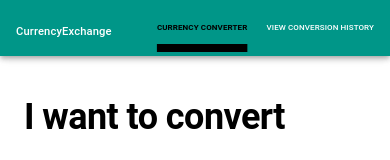
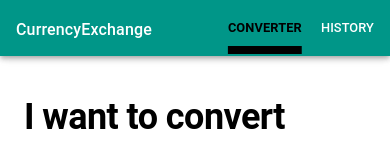
Before and after one commit to anualabi/currency-converter, a React (Create React App) app: page /currency-converter in a window 390 px wide. Shown: the top 160 px of the page. Built offline with nearby package versions, Linux system fonts and the light colour scheme; no server answers.

Commit message:
Make NavBar fully responsive

```diff
--- a/src/Project/NavBar/index.tsx
+++ b/src/Project/NavBar/index.tsx
@@ -7,17 +7,17 @@ const NavBar = () => {
     <Box sx={{ flexGrow: 1, mb: 12 }}>
       <StyledNavBar>
         <Toolbar>
-          <StyledTypography variant="h6" sx={{ flexGrow: 1 }}>
+          <StyledTypography variant="h6">
             <Link to="/">CurrencyExchange</Link>
           </StyledTypography>
           <StyledTypography variant="subtitle2">
             <NavLink to="/currency-converter">
-              <Box>Currency Converter</Box>
+              <span className="converter">Converter</span>
             </NavLink>
           </StyledTypography>
           <StyledTypography variant="subtitle2">
             <NavLink to="/conversion-history">
-              <Box>View Conversion History</Box>
+              <span className="history">History</span>
             </NavLink>
           </StyledTypography>
         </Toolbar>
--- a/src/Project/NavBar/styles.ts
+++ b/src/Project/NavBar/styles.ts
@@ -14,12 +14,14 @@ export const StyledTypography = styled(Typography, {})`
 
   &:first-of-type {
     margin-left: 0;
+    margin-right: auto;
 
     a {
+      font-size: 1.2rem;
       text-transform: capitalize;
 
-      @media (max-width: 768px) {
-        font-size: 0.7rem;
+      @media (max-width: 390px) {
+        font-size: 1rem;
       }
     }
   }
@@ -29,8 +31,24 @@ export const StyledTypography = styled(Typography, {})`
     text-decoration: none;
     text-transform: uppercase;
 
-    @media (max-width: 768px) {
-      font-size: 0.5rem;
+    @media (max-width: 390px) {
+      font-size: 0.8rem;
+    }
+
+    .converter {
+      @media (min-width: 700px) {
+        &::before {
+          content: 'View Conversion ';
+        }
+      }
+    }
+
+    .history {
+      @media (min-width: 700px) {
+        &::before {
+          content: 'Currency ';
+        }
+      }
     }
   }
 
```
